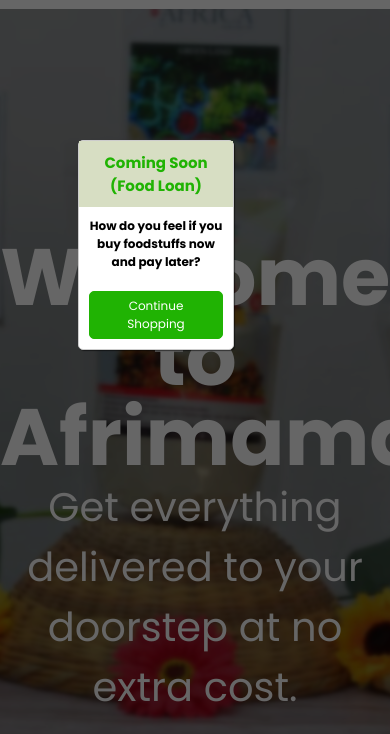
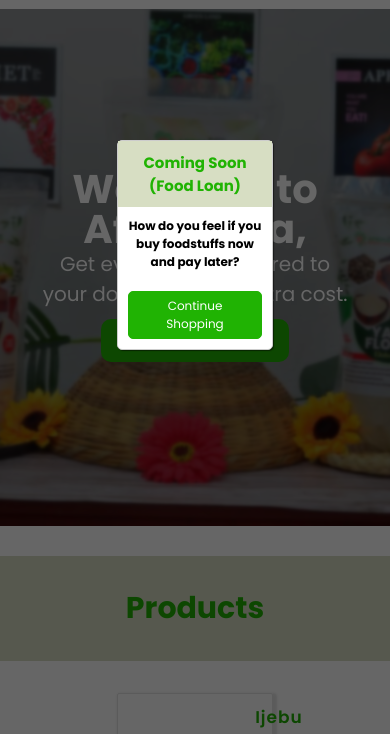
Before and after one commit to NwekeGoddy/Afrimama, a plain HTML site: page index.html in a window 390 px wide. Shown: the part 65-799 px from the top of the page. Drawn offline with Linux system fonts and the light colour scheme.

Commit message:
hero responsiveness
Signed-off-by: Nweke Chidi <nwekechidigodwin460@gmail.com>

```diff
--- a/style.css
+++ b/style.css
@@ -27,7 +27,7 @@ html {
   left: 0;
   z-index: 200;
   width: 100vw;
-  height: 100vh;
+  height: 1000vh;
   background: rgba(0, 0, 0, 0.6);
 }
 
@@ -105,6 +105,13 @@ header {
   display: relative;
 }
 
+@media (max-width: 700px) {
+  .logo img {
+    width: 110.4px;
+    height: 34.4px;
+  }
+}
+
 /* NAV LINKS */
 
 .navlinks-wrapper {
@@ -141,10 +148,15 @@ header {
   border-bottom: 3px solid #20b303;
 }
 
-@media (max-width: 600px) {
+@media (max-width: 700px) {
+  .logo img {
+    width: 138px;
+    height: 43px;
+    display: relative;
+  }
   .modal {
     top: 30%;
-    left: 20%;
+    left: 30%;
     width: 40%;
   }
 
@@ -183,6 +195,8 @@ header {
 }
 .hero-wrapper-brief {
   font-size: 40px;
+  width: 80%;
+  margin: 0 auto;
 }
 
 .hero-wrapper-button {
@@ -238,6 +252,31 @@ header {
 
 .hero-wrapper-button:hover:before {
   width: 100%;
+}
+
+@media (max-width: 700px) {
+  header {
+    height: 70vh;
+  }
+
+  .hero-wrapper-welcome {
+    font-size: 40px;
+  }
+  .hero-wrapper-brief {
+    font-size: 20px;
+  }
+
+  .hero-wrapper-button {
+    display: inline-block;
+    margin-top: 10px;
+    padding: 10px 35px;
+    font-size: 15px;
+  }
+
+  .hero-wrapper-button svg {
+    width: 15px;
+    height: 15px;
+  }
 }
 
 /* GENERAL SECTION HEADER */
```
